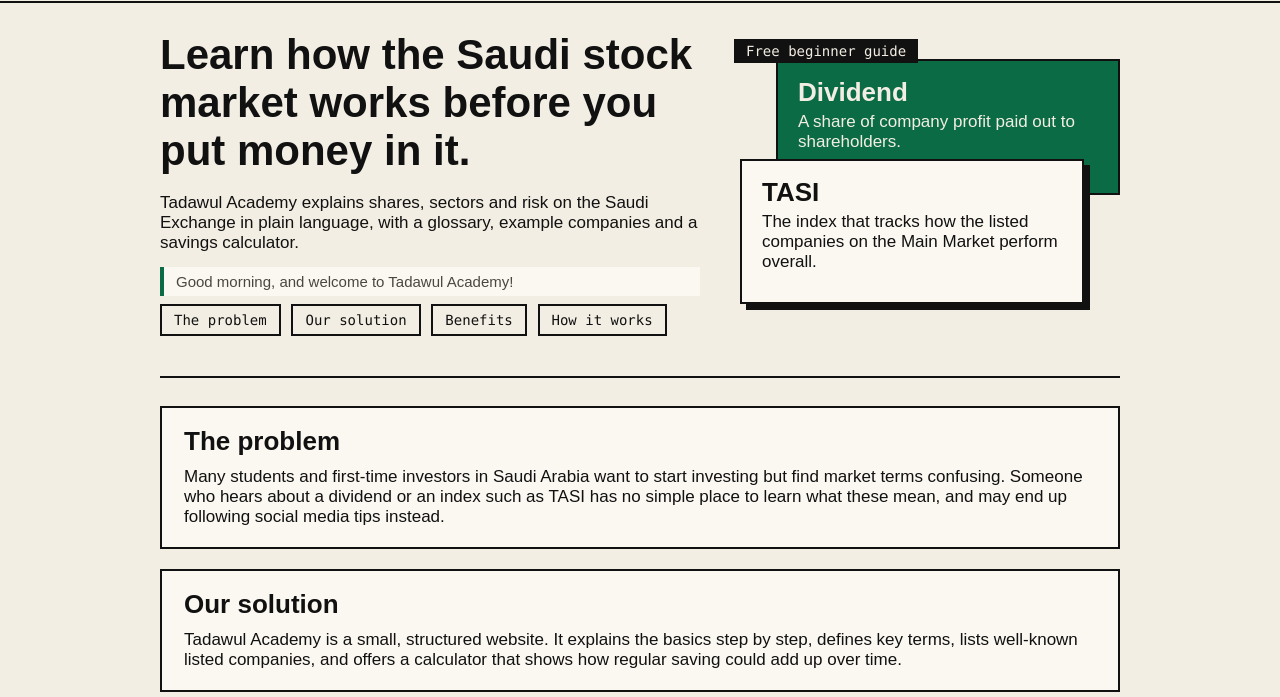
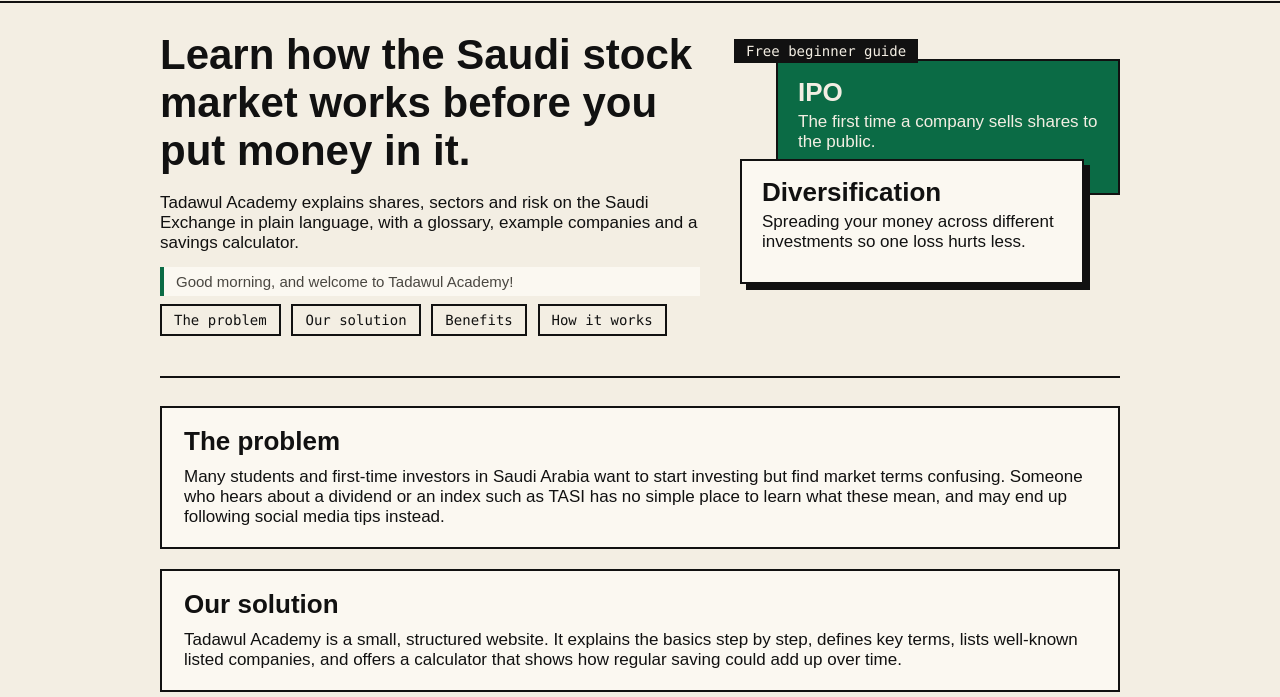
Before and after one commit to sirxuq/tadawul-academy, a plain HTML site: page index.html in a window 1280 px wide. Shown: the part 103-800 px from the top of the page. Drawn offline with Linux system fonts and the light colour scheme.

Commit message:
Replace hero cards with new glossary terms

```diff
--- a/index.html
+++ b/index.html
@@ -50,8 +50,8 @@
 </div>
 <div class="stack">
 <span class="badge">Free beginner guide</span>
-<div class="layer back"><h2>Dividend</h2><p>A share of company profit paid out to shareholders.</p></div>
-<div class="layer front"><h2>TASI</h2><p>The index that tracks how the listed companies on the Main Market perform overall.</p></div>
+<div class="layer back"><h2>IPO</h2><p>The first time a company sells shares to the public.</p></div>
+<div class="layer front"><h2>Diversification</h2><p>Spreading your money across different investments so one loss hurts less.</p></div>
 </div>
 </section>
 <article class="card" id="problem">
```
